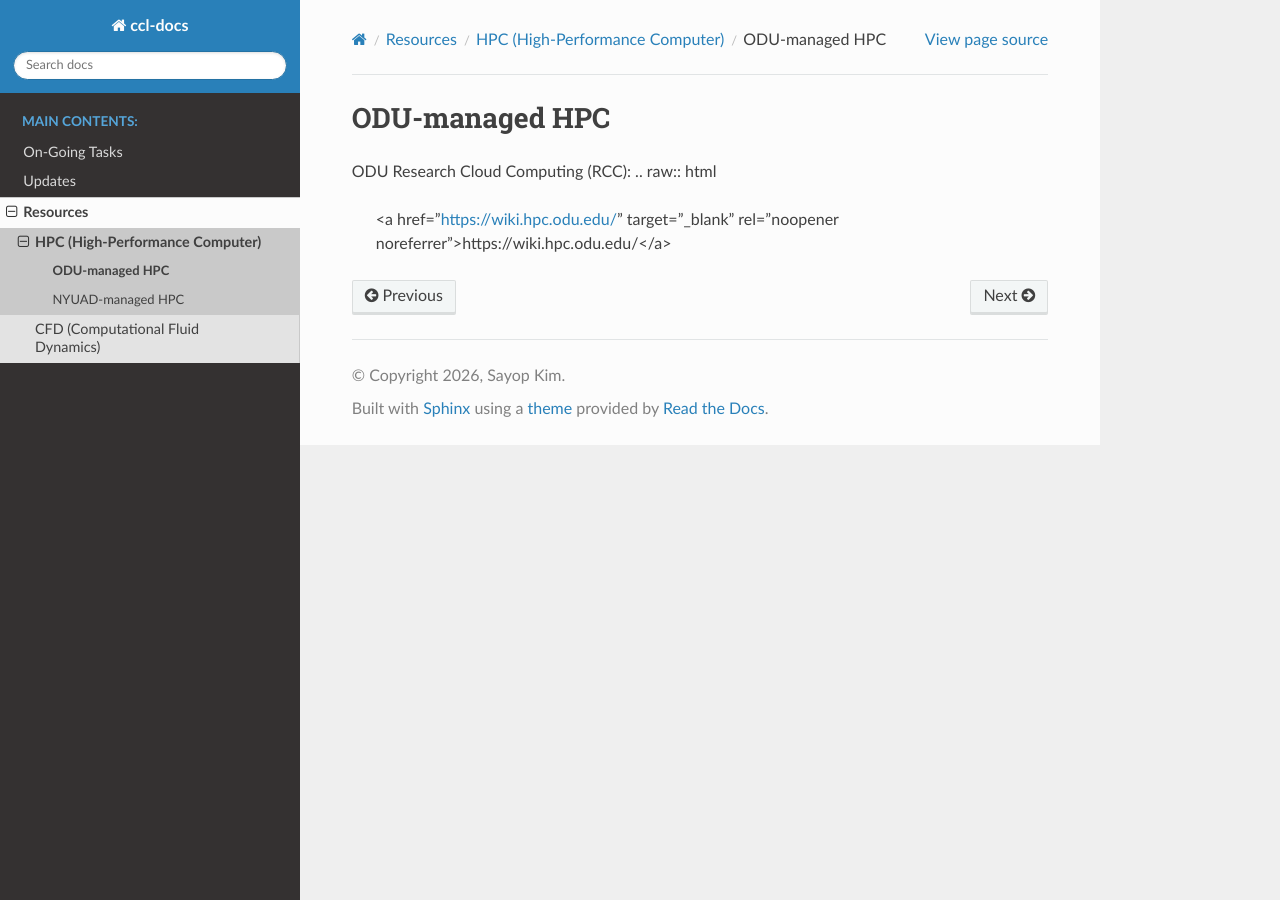
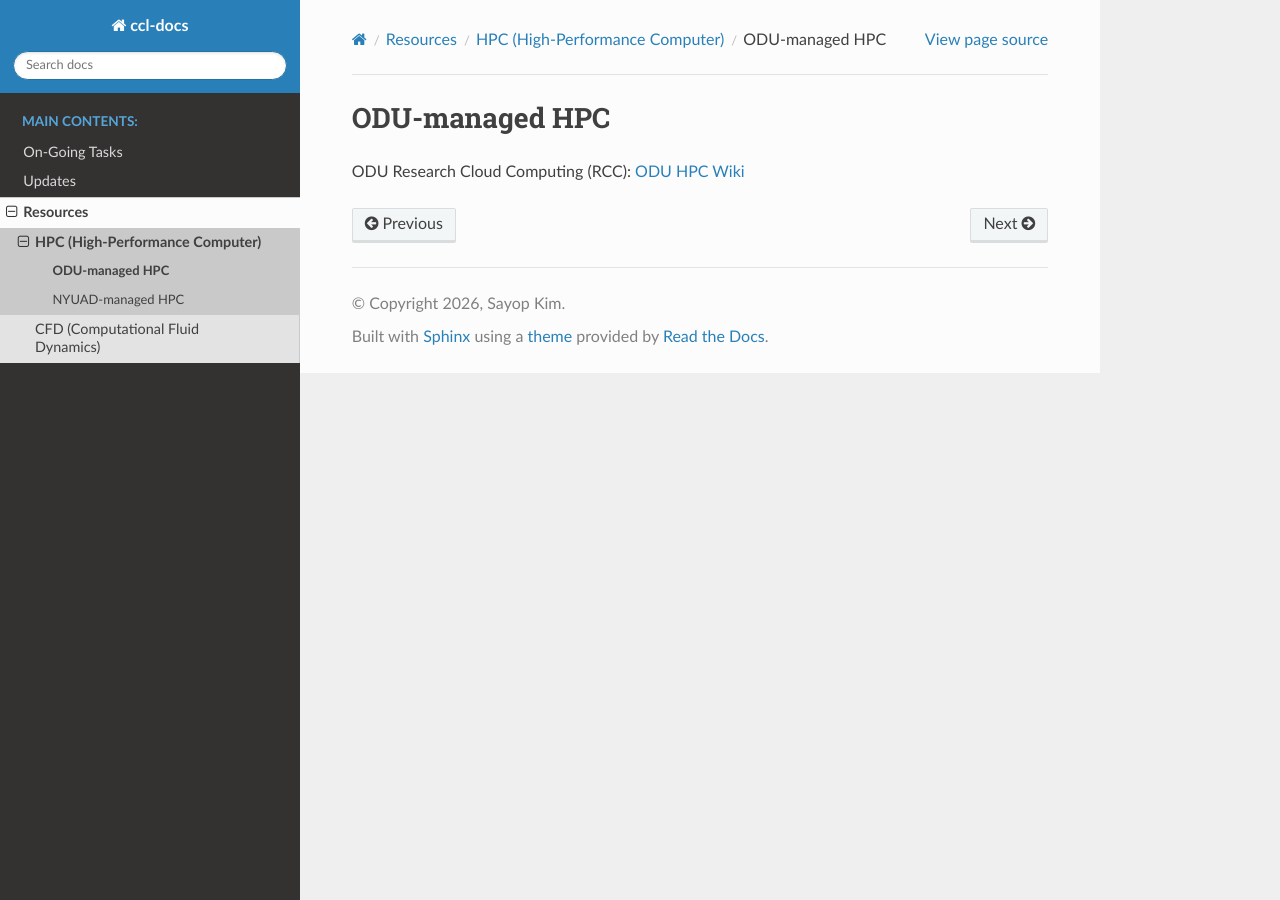
Before and after one commit to s3kim/ccl-docs, a Sphinx documentation site: the page built from docs/resources/HPC/ODU/index.rst, in a window 1280 px wide. Built offline with Sphinx 7.4.7 and the Read the Docs theme 3.1.0, drawn with Linux system fonts in a browser that asks for light colours; pages that are not in the unit, such as notebooks, are missing from menus.

Commit message:
Update index.rst

```diff
--- a/docs/resources/HPC/ODU/index.rst
+++ b/docs/resources/HPC/ODU/index.rst
@@ -1,6 +1,6 @@
 ODU-managed HPC
 ===============
 
-ODU Research Cloud Computing (RCC): .. raw:: html
+.. raw:: html
 
-   <a href="https://wiki.hpc.odu.edu/" target="_blank" rel="noopener noreferrer">https://wiki.hpc.odu.edu/</a>
+   <p>ODU Research Cloud Computing (RCC): <a href="https://wiki.hpc.odu.edu/" target="_blank" rel="noopener noreferrer">ODU HPC Wiki</a></p>
```
